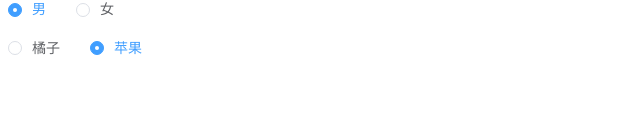
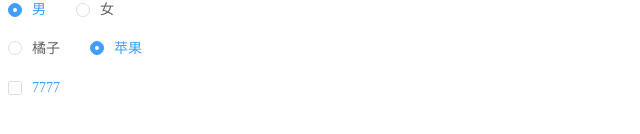
Before and after one commit to aiyaya211/aiyaya-ui, a Vue app: page / in a window 1280 px wide. Shown: the part 472-606 px from the top of the page, without its empty margins (0-640 px from the left). Built offline with nearby package versions, Linux system fonts and the light colour scheme; a web font is replaced by a local one.

Commit message:
checkbox

```diff
--- a/src/App.vue
+++ b/src/App.vue
@@ -70,13 +70,17 @@
       <ya-radio label="1" v-model="gender">男</ya-radio>
       <ya-radio label="0" v-model="gender">女</ya-radio>
     </div>
-    <div>
+    <div class="row">
       <!-- 选框组 -->
       <ya-radio-group  v-model="fruit">
         <ya-radio label="orange">橘子</ya-radio>
         <ya-radio label="apple">苹果</ya-radio>
       </ya-radio-group>
     </div>
+    <div class="row">
+      <ya-checkbox  v-model="checked">7777</ya-checkbox>
+    </div>
+
   </div>
 </template>
 
@@ -91,7 +95,8 @@ export default {
       passwordContent: '',
       show: false,
       gender: '1',
-      fruit: 'apple'
+      fruit: 'apple',
+      checked: true
     }
   },
   methods: {
--- /dev/null
+++ b/src/components/checkbox.vue
@@ -0,0 +1,103 @@
+<template>
+    <label class="ya-checkbox" :class="{'is-checked': value}">
+        <span class="ya-checkbox__input">
+            <span class="ya-checkbox__inner"></span>
+            <input
+            type="checkbox"
+            class="ya-checkbox__original"
+            :value="value"
+            v-model="checkStatus">
+        </span>
+        <span class="ya-checkbox__label">
+            <slot></slot>
+        </span>
+    </label>
+</template>
+<script>
+export default {
+    name: 'YaCheckbox',
+    props: {
+        value: {
+            type: Boolean,
+            default: false
+        }
+    },
+    computed: {
+        checkStatus: {
+            get() {
+                return this.value
+            },
+            set(value) {
+                this.$emit('input', value)
+            }
+        }
+    }
+
+}
+</script>
+<style lang="scss" scoped>
+.ya-checkbox {
+    color: #606266;
+    font-weight: 500;
+    font-size: 14px;
+    position: relative;
+    cursor: pointer;
+    display: inline-block;
+    white-space: nowrap;
+    user-select: none;
+    margin-right: 30px;
+    .ya-checkbox__input {
+        white-space: nowrap;
+        cursor: pointer;
+        outline: none;
+        display: inline-block;
+        line-height: 1;
+        position: relative;
+        vertical-align: middle;
+        .ya-checkbox__inner {
+            display: inline-block;
+            position: relative;
+            border: 1px solid #dcdfe6;
+            border-radius: 2px;
+            box-sizing: border-box;
+            width: 14px;
+            height: 14px;
+            background-color: #fff;
+            z-index: 1;
+            transition: border-color .25s cubic-bezier(.71,-.46,.29,1.46),background-color .25s cubic-bezier(.71,-.46,.29,1.46);
+            &:after {
+                transform: rotate(45deg) scaleY(1);
+            }
+        }
+        .ya-checkbox__original {
+            opacity: 0;
+            outline: none;
+            position: absolute;
+            margin: 0;
+            width: 0;
+            height: 0;
+            z-index: -1;
+        }
+    }
+    .ya-checkbox__label {
+        display: inline-block;
+        padding-left: 10px;
+        line-height: 19px;
+        font-size: 14px;
+    }
+}
+.ya-checkbox.is-checked {
+    .ya-checkbox {
+        .ya-checkbox__inner {
+            border-color: #409eff;
+            background:  #409eff;
+            &:after {
+                transform: rotate(45deg) scaleY(1);
+            }
+        }
+    }
+    .ya-checkbox__label {
+        color: #409eff;
+    }
+}
+</style>
--- a/src/main.js
+++ b/src/main.js
@@ -6,6 +6,7 @@ import YaInput from './components/input.vue'
 import YaSwitch from './components/switch.vue'
 import YaRadio from './components/radio.vue'
 import YaRadioGroup from './components/radio-group.vue'
+import YaCheckbox from './components/checkbox.vue'
 import './assets/fonts/font.scss'
 
 Vue.config.productionTip = false
@@ -15,6 +16,7 @@ Vue.component(YaInput.name, YaInput)
 Vue.component(YaSwitch.name, YaSwitch)
 Vue.component(YaRadio.name, YaRadio)
 Vue.component(YaRadioGroup.name, YaRadioGroup)
+Vue.component(YaCheckbox.name, YaCheckbox)
 
 new Vue({
   render: h => h(App),
```
